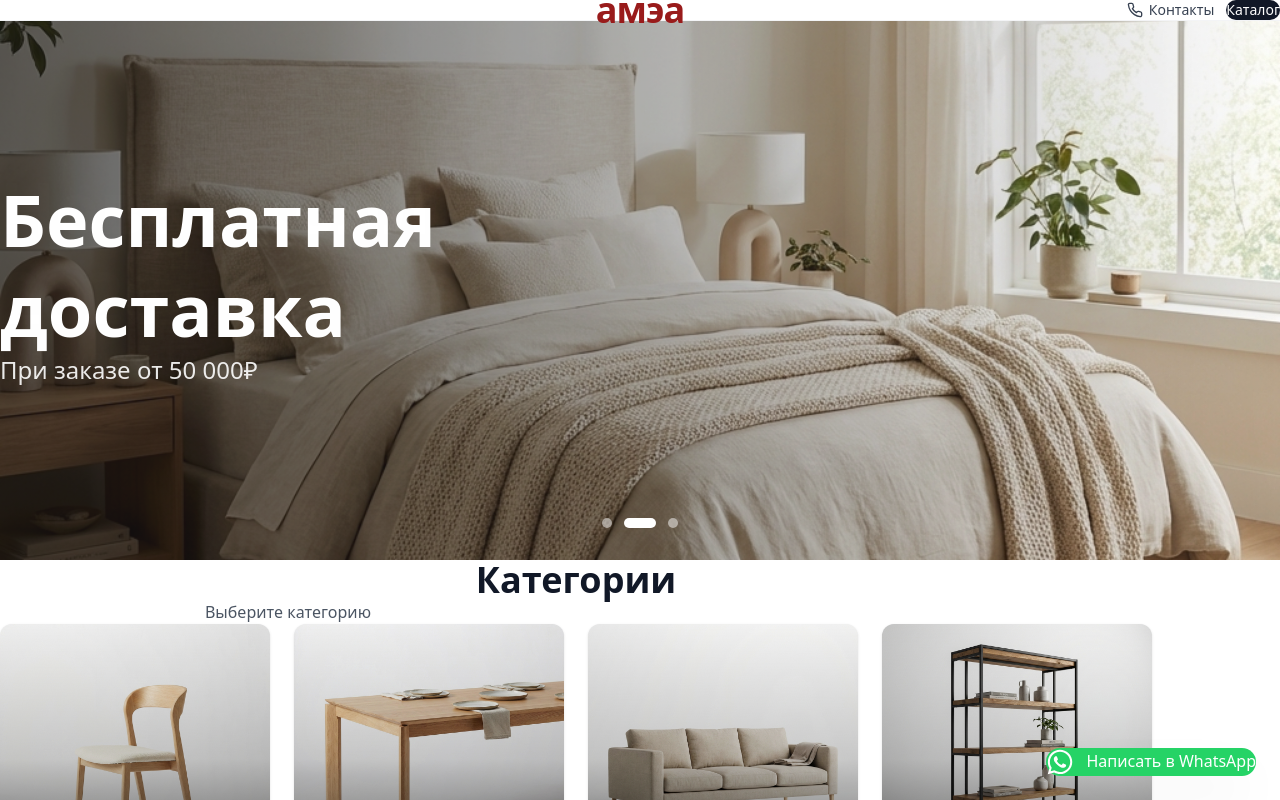
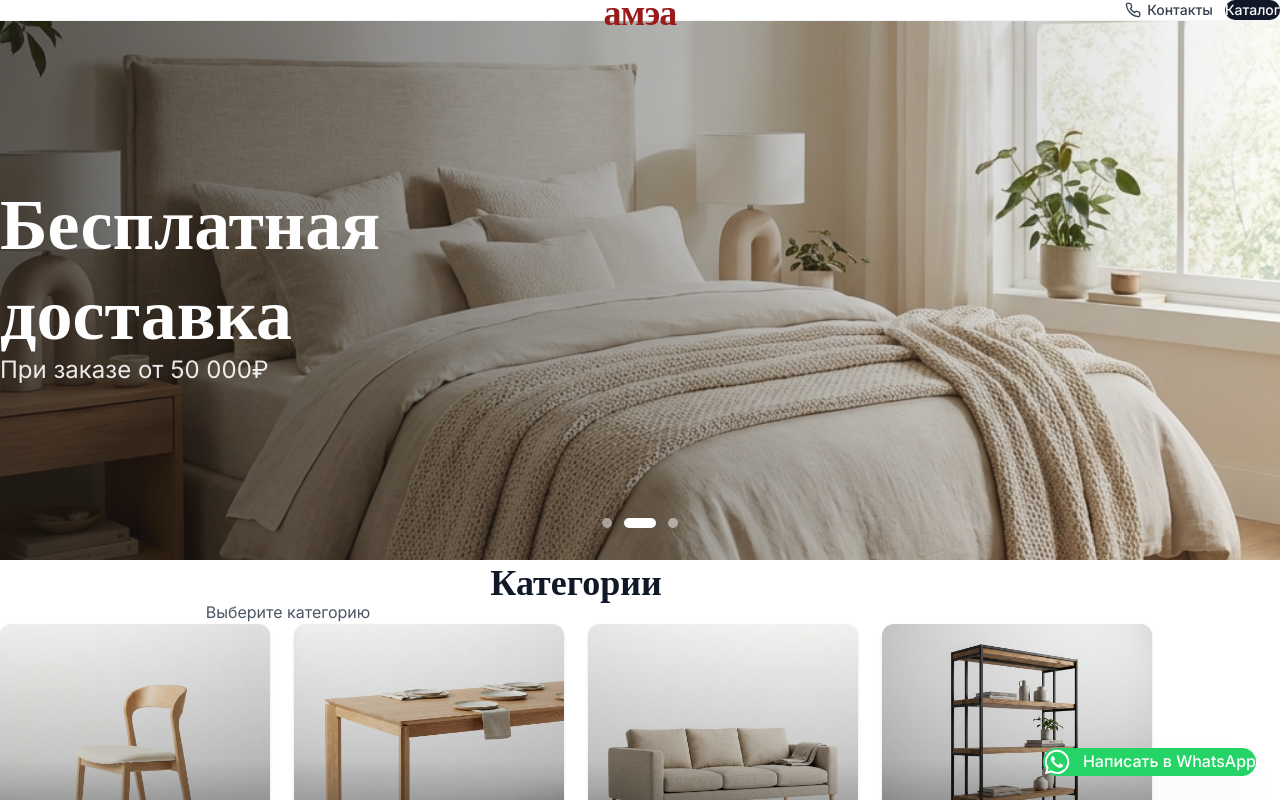
Before and after one commit to uclam0556-glitch/katalog, a Next.js app: page / in a window 1280 px wide. Shown: the top 800 px of the page. Built offline with nearby package versions, Linux system fonts and the light colour scheme; no server answers; the database is empty.

Commit message:
Restored fonts via CDN & finalized layout (pt-36)

```diff
--- a/src/app/layout.tsx
+++ b/src/app/layout.tsx
@@ -1,8 +1,5 @@
 import type { Metadata } from "next";
 import "./globals.css";
-
-const playfair = { variable: "font-serif" };
-const inter = { variable: "font-sans" };
 
 export const metadata: Metadata = {
   title: "амэа - Премиальная мебель для вашего дома",
@@ -32,7 +29,28 @@
 }>) {
   return (
     <html lang="ru">
-      <body className={`font-serif font-sans antialiased`}>
+      <head>
+        {/* Google Fonts CDN - Playfair Display & Inter */}
+        <link rel="preconnect" href="https://fonts.googleapis.com" />
+        <link rel="preconnect" href="https://fonts.gstatic.com" crossOrigin="anonymous" />
+        <link href="https://fonts.googleapis.com/css2?family=Inter:wght@300;400;500;600;700&family=Playfair+Display:wght@400;500;600;700&display=swap" rel="stylesheet" />
+
+        {/* Helper to set CSS variables matching standard next/font names */}
+        <style dangerouslySetInnerHTML={{
+          __html: `
+          :root {
+            --font-serif: 'Playfair Display', serif;
+            --font-sans: 'Inter', sans-serif;
+          }
+          body {
+            font-family: var(--font-sans);
+          }
+          h1, h2, h3, h4, h5, h6 {
+            font-family: var(--font-serif);
+          }
+        `}} />
+      </head>
+      <body className="antialiased font-sans">
         {children}
       </body>
     </html>
```
